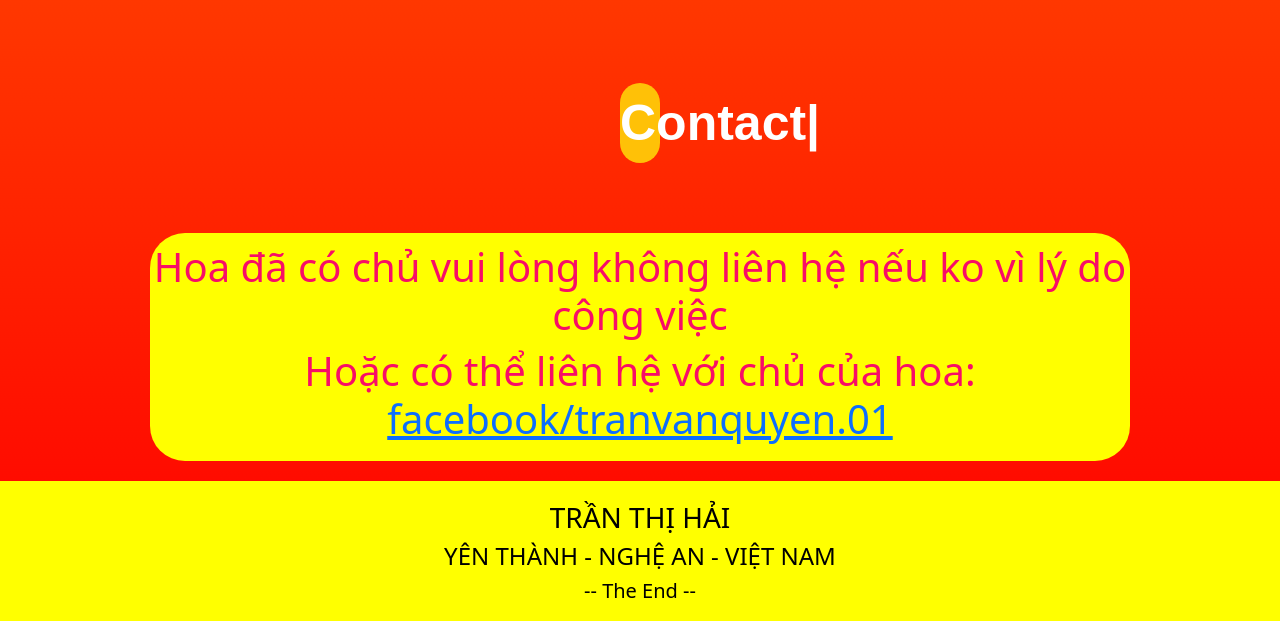
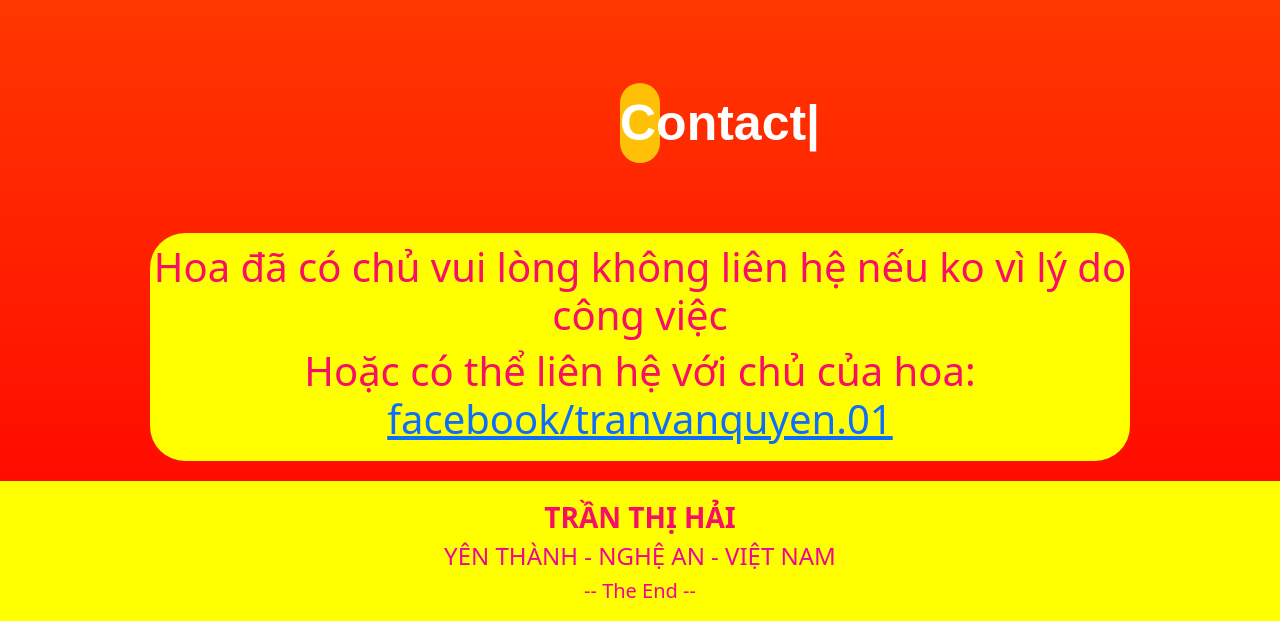
Before and after one commit to TVQ-FLY/tranthihai, a plain HTML site: page index.html in a window 1280 px wide. Shown: the part 2205-2826 px from the top of the page. Drawn offline with nearby package versions, Linux system fonts and the light colour scheme.

Commit message:
update title - footer

```diff
--- a/index.html
+++ b/index.html
@@ -11,7 +11,7 @@
     <!-- Bootrap -->
     <link href="https://cdn.jsdelivr.net/npm/bootstrap@5.0.2/dist/css/bootstrap.min.css" rel="stylesheet" integrity="sha384-EVSTQN3/azprG1Anm3QDgpJLIm9Nao0Yz1ztcQTwFspd3yD65VohhpuuCOmLASjC" crossorigin="anonymous">
     <link rel="stylesheet" href="style.css">
-    <title>LOVE</title>
+    <title>Trần Thị Hải</title>
 
     <script src="https://cdn.jsdelivr.net/npm/typed.js@2.0.12"></script>
 
--- a/style.css
+++ b/style.css
@@ -202,6 +202,21 @@ marquee{
     padding-bottom: 10px;
 }
 
+.the-end h3{
+    color:rgb(248, 13, 103);
+    font-weight: 800;
+}
+
+.the-end h4{
+    color: #f00696;
+    font-weight: 500;
+}
+
+.the-end h5{
+    color: #f00696;
+    font-weight: 400;
+}
+
 
 .bootrap{
     margin-right: 100px;
```
